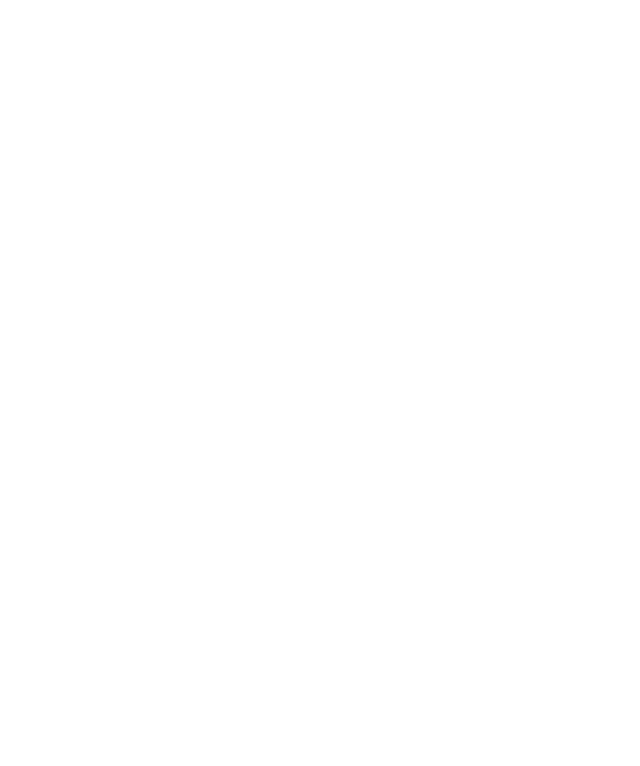
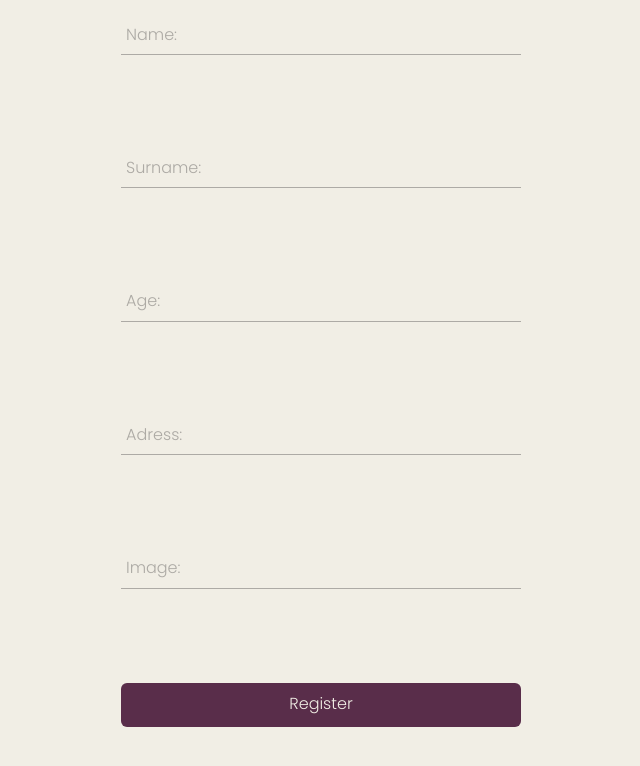
Before and after one commit to Lucascserrate/cava_verdot, a React (Create React App) app in the folder client/: page /finalregister in a window 1280 px wide. Before the commit this address had no page. Shown: the top 766 px of the page, without its empty margins (319-959 px from the left). Built offline with nearby package versions, Linux system fonts and the light colour scheme.

Commit message:
Componente FinalRegister, con su path en App.

```diff
--- a/client/src/components/App/App.jsx
+++ b/client/src/components/App/App.jsx
@@ -7,6 +7,7 @@
 import FORMIKPostProductForm from '../FormularioPostProduct/FORMIKPostProductForm'
 import About from '../About/About'
 import Login from '../Login/Login'
+import FinalRegister from '../FinalRegister/FinalRegister'
 
 function App() {
   return (
@@ -19,6 +20,7 @@
         <Route path='/postproduct' element={<FORMIKPostProductForm />} />
         <Route path='/about' element={<About />} />
         <Route path='/login' element={<Login />} />
+        <Route path='/finalregister' element={<FinalRegister />} />
       </Routes>
     </div>
   );
--- /dev/null
+++ b/client/src/components/FinalRegister/FinalRegister.jsx
@@ -0,0 +1,201 @@
+import React, { useState } from "react";
+import axios from 'axios'
+import { Formik, Form, Field, ErrorMessage } from "formik";
+import s from "./FinalRegister.module.css";
+import Alert from "../Alert/Alert";
+
+function FinalRegister() {
+  const [timeAlert, setTimeAlert] = useState(false)
+
+  return (
+    <div className={s.form}>
+      <Formik
+        initialValues={{
+          name:"",
+          surname:"",
+          age:"",
+          adress: "",
+          image:""
+
+         }}
+
+        validate={(values) => {
+          let errores = {};
+
+          //Validaciones NOMBRE
+          if (!values.name) {
+            errores.name = "Por favor ingresa un nombre.";
+          } else if(/^[A-ZÑa-zñáéíóúÁÉÍÓÚ'° ]+$/.test(values.name)){
+           errores.name = "El nombre solo puede contener letras mayúsculas y minúsculas."
+          }
+
+          //Validaciones APELLIDO
+          if (!values.surname) {
+            errores.surname = "Por favor ingresa un apellido.";
+          } else if(/^[A-ZÑa-zñáéíóúÁÉÍÓÚ'° ]+$/.test(values.surname)){
+            errores.surname = "El apellido solo puede contener letras mayúsculas y minúsculas."
+           }
+
+           //Validaciones EDAD
+          if(!values.age){
+            errores.age = "Por favor ingresa tu edad."
+          }
+          if (values.age < 18) {
+            errores.age = "Debes ser mayor de 18 años para registrarte."
+          } else if(/^[0-9]+$/.test(values.age)){
+            errores.age = "Este campo solo puede contener números."
+          }
+
+          //Validaciones ADRESS
+          if (!values.adress){
+            errores.adress = "Por favor ingresa una dirección."
+          }
+
+          //Validaciones IMAGE
+          if(!values.image){
+            errores.img = "Por favor ingresa la URL de una imagen."
+          }
+
+          return errores;
+        }}
+
+        onSubmit={(values, { resetForm }) => {
+         // axios.post('localhost:3001/users', values)
+          resetForm();
+          setTimeAlert(true);
+          setTimeout(() => setTimeAlert(false), 5000);
+        }}
+
+      >
+        {({ errors }) => (
+          <Form className={`${s.form__content} ${s.container}`}>
+            <h1 className={s.form__title}>Completa tu registro</h1>
+
+            <div className={s.form__inputs}>
+              <div className={s.form__group}>
+                <Field
+                  id="name"
+                  type="text"
+                  placeholder=" "
+                  className={s.form__input}
+                  name="name"
+                />
+                <label htmlFor="name" className={s.form__lbl}>
+                  Name:
+                </label>
+                <span className={s.form__bar}></span>
+              </div>
+              <div className={s.form__message}>
+                <ErrorMessage
+                  name="name"
+                  component={() => (
+                    <span className={s.error}>{errors.name}</span>
+                  )}
+                />
+              </div>
+
+              <div className={s.form__group}>
+                <Field
+                  id="surname"
+                  type="text"
+                  placeholder=" "
+                  className={s.form__input}
+                  name="surname"
+                />
+                <label htmlFor="surname" className={s.form__lbl}>
+                  Surname:
+                </label>
+                <span className={s.form__bar}></span>
+              </div>
+
+              <div className={s.form__message}>
+                <ErrorMessage
+                  name="surname"
+                  component={() => (
+                    <span className={s.error}>{errors.surname}</span>
+                  )}
+                />
+              </div>
+
+              <div className={s.form__group}>
+                <Field
+                  id="age"
+                  type="number"
+                  placeholder=" "
+                  className={s.form__input}
+                  name="age"
+                />
+                <label htmlFor="age" className={s.form__lbl}>
+                  Age:
+                </label>
+                <span className={s.form__bar}></span>
+              </div>
+              <div className={s.form__message}>
+                <ErrorMessage
+                  name="age"
+                  component={() => (
+                    <span className={s.error}>{errors.age}</span>
+                  )}
+                />
+              </div>
+
+              <div className={s.form__group}>
+                <Field
+                  id="adress"
+                  type="text"
+                  placeholder=" "
+                  className={s.form__input}
+                  name="adress"
+                />
+                <label htmlFor="adress" className={s.form__lbl}>
+                  Adress:
+                </label>
+                <span className={s.form__bar}></span>
+              </div>
+              <div className={s.form__message}>
+                <ErrorMessage
+                  name="adress"
+                  component={() => (
+                    <span className={s.error}>{errors.adress}</span>
+                  )}
+                />
+              </div>
+
+              <div className={s.form__group}>
+                <Field
+                  id="image"
+                  type="url"
+                  placeholder=" "
+                  className={s.form__input}
+                  name="image"
+                />
+                <label htmlFor="image" className={s.form__lbl}>
+                  Image:
+                </label>
+                <span className={s.form__bar}></span>
+              </div>
+              <div className={s.form__message}>
+                <ErrorMessage
+                  name="image"
+                  component={() => (
+                    <span className={s.error}>{errors.image}</span>
+                  )}
+                />
+              </div>
+
+              <input
+                type="submit"
+                className={s.form__submit}
+                value="Register"
+              />
+            </div>
+
+            <div className={s.form__alert}>{timeAlert && (<Alert type="ok" message="Registro creado exitosamente."/>)}</div>
+          </Form>
+        )}
+      </Formik>
+    </div>
+  );
+}
+
+export default FinalRegister;
--- /dev/null
+++ b/client/src/components/FinalRegister/FinalRegister.module.css
@@ -0,0 +1,115 @@
+:root{
+  --color-primary: #F1EEE5;
+  --color-btn: #592D4A;
+}
+
+
+.container{
+  width: 90%;
+  max-width: 1200px;
+  margin: 0 auto;
+  overflow: hidden;
+}
+
+.form{
+  display: grid;
+  height: 100vh;
+  max-height: 100%;
+  background-color: var(--color-primary);
+}
+
+.form__content{
+  display: flex;
+  flex-direction: column;
+  justify-content: center;
+  align-items: center;
+}
+
+.form__title{
+  font-size: 2.3rem;
+  margin-bottom: 8px;
+}
+
+.form__group{
+  position: relative;
+  width: 400px;
+}
+
+.form__inputs{
+  margin-top: 40px;
+  display: grid;
+  gap: 2em;
+}
+.form__input{
+  position: relative;
+  display: block;
+  width: 100%;
+  background: none;
+  color: #c6c6c6;
+  outline: none;
+  padding: 10px 10px 10px 5px;
+  border: none;
+  border-bottom: 1px solid #49454567;
+}
+.form__input:focus{
+  color: rgb(94, 93, 93);
+}
+.form__input:focus + .form__lbl,
+.form__input:not(:placeholder-shown) + .form__lbl{
+  color: #2196f3;
+  transform: scale(.7) translateY(-34px);
+  transform-origin: top left;
+}
+.form__input:focus ~ .form__bar{
+  transform: scale(1);
+}
+.form__bar{
+  position: absolute;
+  border-bottom: 1px solid #2196f3;
+  display: block;
+  bottom: 0;
+  left: 0;
+  width: 100%;
+  transform: scale(0);
+  transition: .3s transform;
+  transform-origin: left bottom;
+}
+.form__lbl{
+  position: absolute;
+  color: #49454567;
+  font-size: 1rem;
+  left: 5px;
+  top: 10px;
+  pointer-events: none;
+  transition: .5s transform, color .3s;
+}
+
+.form__submit{
+  background: var(--color-btn);
+  color: black;
+  padding: .8em 1.5em;
+  outline: none;
+  border: none;
+  font-size: 1rem;
+  border-radius: 6px;
+  cursor: pointer;
+  color: var(--color-primary);
+}
+
+.form__alert{
+  display: grid;
+  justify-content: center;
+  align-items: center;
+  width: 500px;
+  min-height: 100px;
+  max-height: 100%;
+  margin-top: 3em;
+  padding: 10px 0;
+}
+.form__message{
+  width: 400px;
+  height: 30px;
+}
+.error{
+  color: crimson;
+}
--- a/client/src/components/Register/Register.jsx
+++ b/client/src/components/Register/Register.jsx
@@ -9,7 +9,11 @@
   return (
     <div className={s.form}>
       <Formik
-        initialValues={{ email: "", password: "" }}
+        initialValues={{
+          email: "",
+         password: "",
+
+         }}
         validate={(values) => {
           let errores = {};
 
@@ -31,6 +35,7 @@
           return errores;
         }}
         onSubmit={(values, { resetForm }) => {
+
           resetForm();
           setTimeAlert(true);
           setTimeout(() => setTimeAlert(false), 5000);
```
